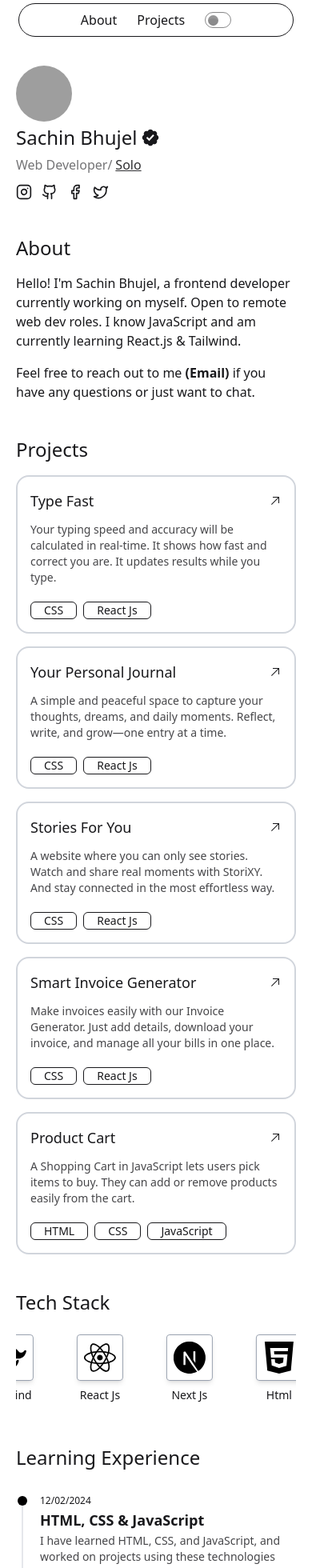
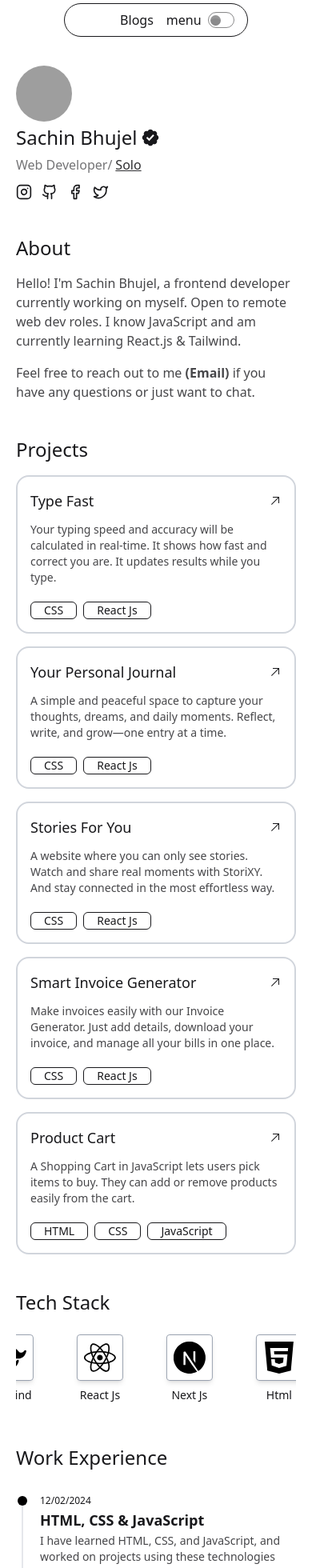
Before and after one commit to sachinbhujel/sachinbhujel.github.io, a Next.js app: page / in a window 390 px wide. Shown: the top 1960 px of the page at 80% size. Built offline with nearby package versions, Linux system fonts and the light colour scheme; grey boxes are pictures that could not be loaded; a web font is replaced by a local one.

Commit message:
Made Navbar Responsive For All Devices

```diff
--- a/src/app/components/About.jsx
+++ b/src/app/components/About.jsx
@@ -3,13 +3,13 @@ import { about } from "../../data/data";
 export default function About(){
   return (
     <>
-      <div className="flex flex-col gap-4 mt-11 scroll-mt-10" id="about">
+      <div className="flex flex-col gap-4 mt-11 scroll-mt-11" id="about">
         <h2 className="text-2xl">About</h2>
         <div className="flex gap-4 flex-col">
-          <p className="text-base">
+          <p className="text-base text-base-content/80">
             {about.about}
           </p>
-          <p className="text-base">
+          <p className="text-base text-base-content/80">
             Feel free to reach out to me{" "}
             <a href={`mailto:${about.email}`} className="font-bold hover:underline cursor-pointer">(Email)</a> if you
             have any questions or just want to chat.
--- a/src/app/components/Navbar.jsx
+++ b/src/app/components/Navbar.jsx
@@ -1,21 +1,65 @@
 "use client";
 
+import Link from "next/link";
+import { useState } from "react";
+
 export default function Navbar() {
+    const [hideOnMobile, setHideOnMobile] = useState(true);
+
     return (
         <>
             <div className="flex justify-center sticky top-1 items-center gap-[25px] w-full z-10">
-                <div className="w-[90%] sm:w-[50%] border flex items-center justify-center bg-gray-10/50 backdrop-blur-sm rounded-4xl p-2">
-                    <ul className="flex items-center text-base gap-[25px]">
+                <div className="w-[60%] sm:w-[80%] border flex items-center sm:justify-center justify-end bg-gray-10/50 backdrop-blur-sm rounded-4xl py-2 px-4">
+                    <div className="flex items-center sm:gap-8 gap-4">
+                        <div className="flex items-center gap-4">
+                                    <ul
+                                        className={`w-[80%] sm:w-full sm:flex-row flex-col sm:bg-transparent bg-base-200 backdrop-blur-sm sm:static fixed top-12 left-[10%] rounded sm:border-transparent
+                                         border mx-auto items-center text-base sm:p-0 p-2 gap-2 sm:gap-4 ${
+                                             hideOnMobile ? "hidden" : "flex"
+                                         } sm:flex`}
+                                    >
                                         <li>
-                            <a href="#about" className="hover:underline">
+                                            <a
+                                                href="#about"
+                                                className="hover:underline"
+                                            >
                                                 About
                                             </a>
                                         </li>
                                         <li>
-                            <a href="#projects" className="hover:underline">
+                                            <a
+                                                href="#projects"
+                                                className="hover:underline"
+                                            >
                                                 Projects
                                             </a>
                                         </li>
+                                        <li>
+                                            <a
+                                                href="#experience"
+                                                className="hover:underline"
+                                            >
+                                                Experience
+                                            </a>
+                                        </li>
+                                    </ul>
+
+                            <Link href="#blogs" className="hover:underline">
+                                Blogs
+                            </Link>
+                        </div>
+                        <div className="flex items-center gap-2">
+                            <button
+                                className="flex sm:hidden"
+                                onClick={() => {
+                                    setHideOnMobile(!hideOnMobile);
+                                }}
+                            >
+                                <span className="material-symbols-outlined">
+                                    menu
+                                </span>
+                            </button>
+                            <button className="flex">
                                 <input
                                     type="checkbox"
                                     className="toggle theme-controller toggle-sm"
@@ -27,7 +71,9 @@ export default function Navbar() {
                                         );
                                     }}
                                 />
-                    </ul>
+                            </button>
+                        </div>
+                    </div>
                 </div>
             </div>
         </>
--- a/src/app/page.js
+++ b/src/app/page.js
@@ -12,7 +12,7 @@ export default function Home() {
         <main className="mt-5 p-4">
           <Profile />
           <About />
-          <div className="mt-11 scroll-mt-10" id="projects">
+          <div className="mt-11 scroll-mt-11" id="projects">
             <h2 className="text-2xl">Projects</h2>
             <ProjectsList />
           </div>
@@ -20,8 +20,8 @@ export default function Home() {
             <h2 className="text-2xl">Tech Stack</h2>
             <TechLists />
           </div>
-          <div className="mt-11">
-            <h2 className="text-2xl">Learning Experience</h2>
+          <div className="mt-11 scroll-mt-11" id="experience">
+            <h2 className="text-2xl">Work Experience</h2>
             <Experience />
           </div>
           <Footer />
```
Also changed, not shown: src/app/globals.css (line endings or trailing spaces). Lines whose indentation alone changed are shown as unchanged.
